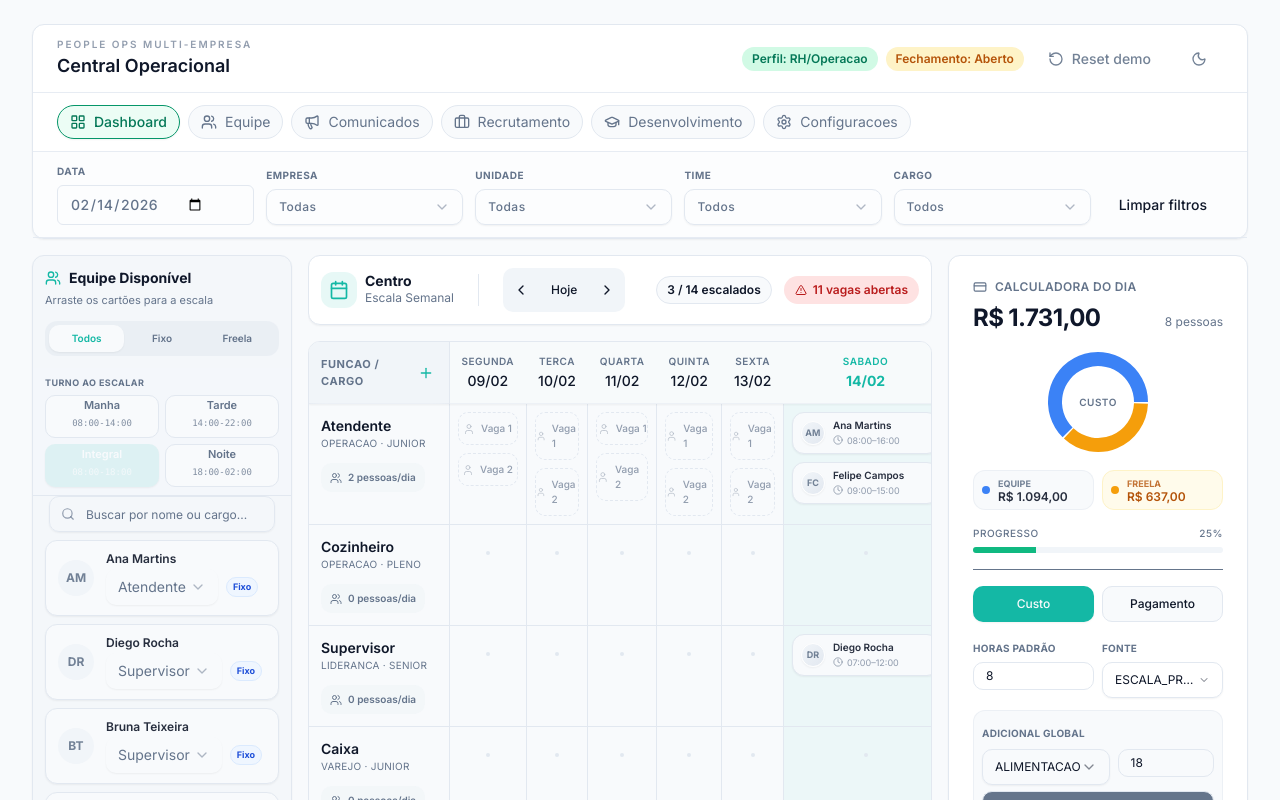
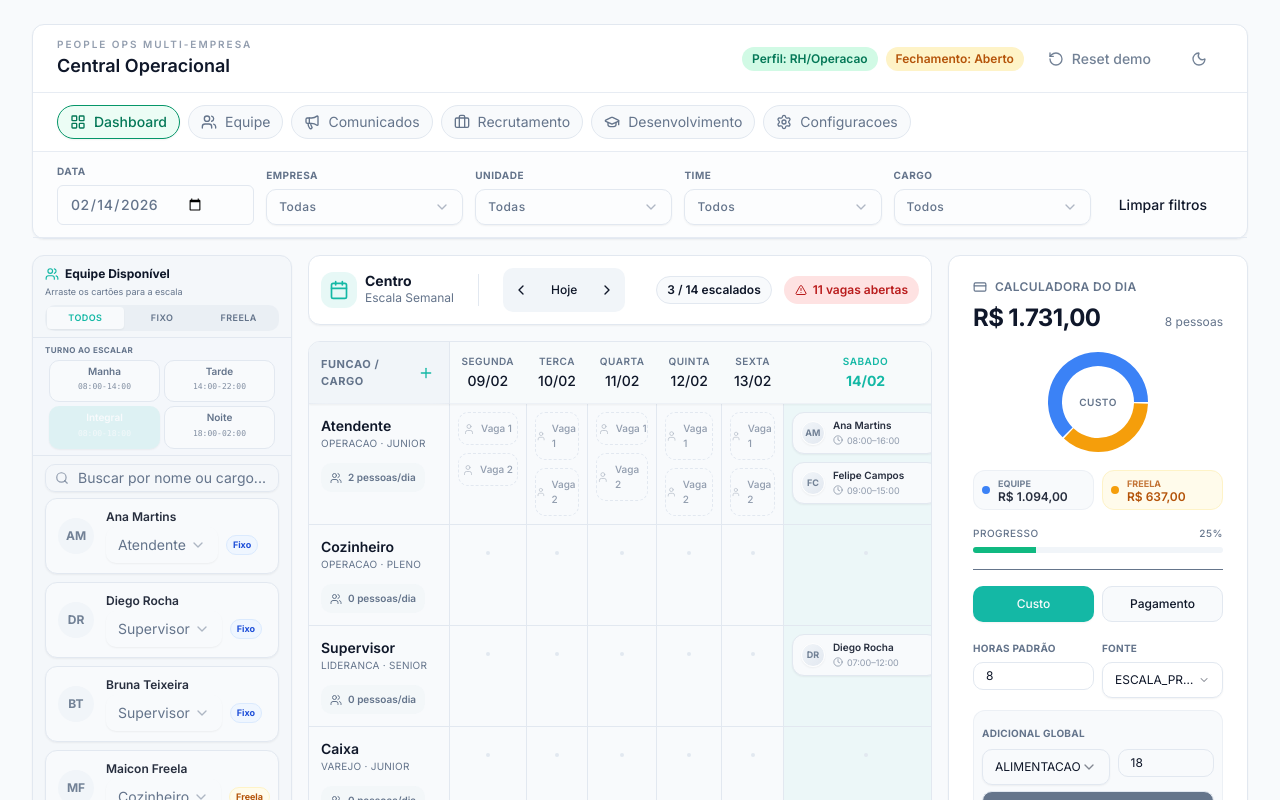
Before and after one commit to vaquev01/rh-manager, a Next.js app: page / in a window 1280 px wide. Shown: the top 800 px of the page. Built offline with nearby package versions, Linux system fonts and the light colour scheme.

Commit message:
fix(ui): compress available team sidebar header for more vertical space

```diff
--- a/src/components/schedule-builder.tsx
+++ b/src/components/schedule-builder.tsx
@@ -353,23 +353,23 @@ export function ScheduleBuilder() {
     <div className="flex flex-col lg:flex-row gap-4 h-full">
       {/* ── LEFT: People Pool ── */}
       <Card className="flex w-full lg:w-[230px] xl:w-[260px] shrink-0 flex-col h-full border-border bg-muted/50 shadow-none">
-        <div className="px-3 py-3">
-          <h3 className="flex items-center gap-2 text-sm font-bold text-foreground">
-            <Users className="h-4 w-4 text-primary" />
+        <div className="px-3 py-2">
+          <h3 className="flex items-center gap-1.5 text-xs font-bold text-foreground mb-1 mt-0.5">
+            <Users className="h-3.5 w-3.5 text-primary" />
             Equipe Disponível
           </h3>
-          <p className="text-[11px] text-muted-foreground mt-1">
+          <p className="text-[9px] text-muted-foreground leading-tight">
             Arraste os cartões para a escala
           </p>
         </div>
 
         {/* Type Filter - Segmented Control */}
-        <div className="px-3 pb-3">
-          <div className="flex bg-slate-200/50 p-1 rounded-lg">
+        <div className="px-3 pb-1.5">
+          <div className="flex bg-slate-200/50 p-0.5 rounded-md">
             <button
               onClick={() => setSelectedType("ALL")}
               className={cn(
-                "flex-1 text-[10px] font-semibold py-1.5 rounded-md transition-all",
+                "flex-1 text-[9px] uppercase tracking-wider font-semibold py-1 rounded transition-all",
                 selectedType === "ALL" ? "bg-background text-primary shadow-sm" : "text-muted-foreground hover:text-foreground/90"
               )}
             >
@@ -378,7 +378,7 @@ export function ScheduleBuilder() {
             <button
               onClick={() => setSelectedType("FIXO")}
               className={cn(
-                "flex-1 text-[10px] font-semibold py-1.5 rounded-md transition-all",
+                "flex-1 text-[9px] uppercase tracking-wider font-semibold py-1 rounded transition-all",
                 selectedType === "FIXO" ? "bg-background text-primary shadow-sm" : "text-muted-foreground hover:text-foreground/90"
               )}
             >
@@ -387,7 +387,7 @@ export function ScheduleBuilder() {
             <button
               onClick={() => setSelectedType("FREELA")}
               className={cn(
-                "flex-1 text-[10px] font-semibold py-1.5 rounded-md transition-all",
+                "flex-1 text-[9px] uppercase tracking-wider font-semibold py-1 rounded transition-all",
                 selectedType === "FREELA" ? "bg-background text-primary shadow-sm" : "text-muted-foreground hover:text-foreground/90"
               )}
             >
@@ -397,36 +397,36 @@ export function ScheduleBuilder() {
         </div>
 
         {/* Shift selector */}
-        <div className="border-b px-3 py-2 bg-muted/10">
-          <label className="text-[9px] font-bold uppercase tracking-wider text-muted-foreground mb-1.5 block">
+        <div className="border-b border-t px-3 py-1.5 bg-muted/10">
+          <label className="text-[8px] font-bold uppercase tracking-wider text-muted-foreground mb-1 block">
             Turno ao escalar
           </label>
-          <div className="grid grid-cols-2 gap-1.5">
+          <div className="grid grid-cols-2 gap-1 px-1">
             {SHIFTS.map((shift, idx) => (
               <Button
                 key={shift.id}
                 variant={selectedShiftIdx === idx ? "primary" : "outline"}
                 size="sm"
                 className={cn(
-                  "h-auto flex-col items-start px-2 py-1 text-left transition-all",
+                  "h-auto flex-col items-start px-2 py-0.5 text-left transition-all",
                   selectedShiftIdx === idx ? "border-primary bg-primary/10 text-primary hover:bg-primary/20 hover:text-primary" : "text-muted-foreground"
                 )}
                 onClick={() => setSelectedShiftIdx(idx)}
               >
-                <div className="font-semibold text-[11px] leading-none mb-0.5">{shift.label}</div>
-                <div className="text-[9px] opacity-80 font-mono">{shift.inicio}-{shift.fim}</div>
+                <div className="font-semibold text-[10px] leading-tight mt-0.5">{shift.label}</div>
+                <div className="text-[8px] opacity-80 font-mono mb-0.5">{shift.inicio}-{shift.fim}</div>
               </Button>
             ))}
           </div>
         </div>
 
         {/* Search */}
-        <div className="px-4 pb-2">
+        <div className="px-3 pt-2 pb-1.5">
           <div className="relative group">
-            <Search className="absolute left-3 top-1/2 h-3.5 w-3.5 -translate-y-1/2 text-muted-foreground/70 group-focus-within:text-primary transition-colors" />
+            <Search className="absolute left-2.5 top-1/2 h-3.5 w-3.5 -translate-y-1/2 text-muted-foreground/70 group-focus-within:text-primary transition-colors" />
             <Input
               type="text"
-              className="h-9 pl-9 text-xs bg-background border-border focus:border-primary/50 focus:ring-primary/20 transition-all shadow-sm"
+              className="h-7 pl-8 text-[11px] bg-background border-border focus:border-primary/50 focus:ring-primary/20 transition-all shadow-sm rounded-md"
               placeholder="Buscar por nome ou cargo..."
               value={searchPool}
               onChange={(e) => setSearchPool(e.target.value)}
```
